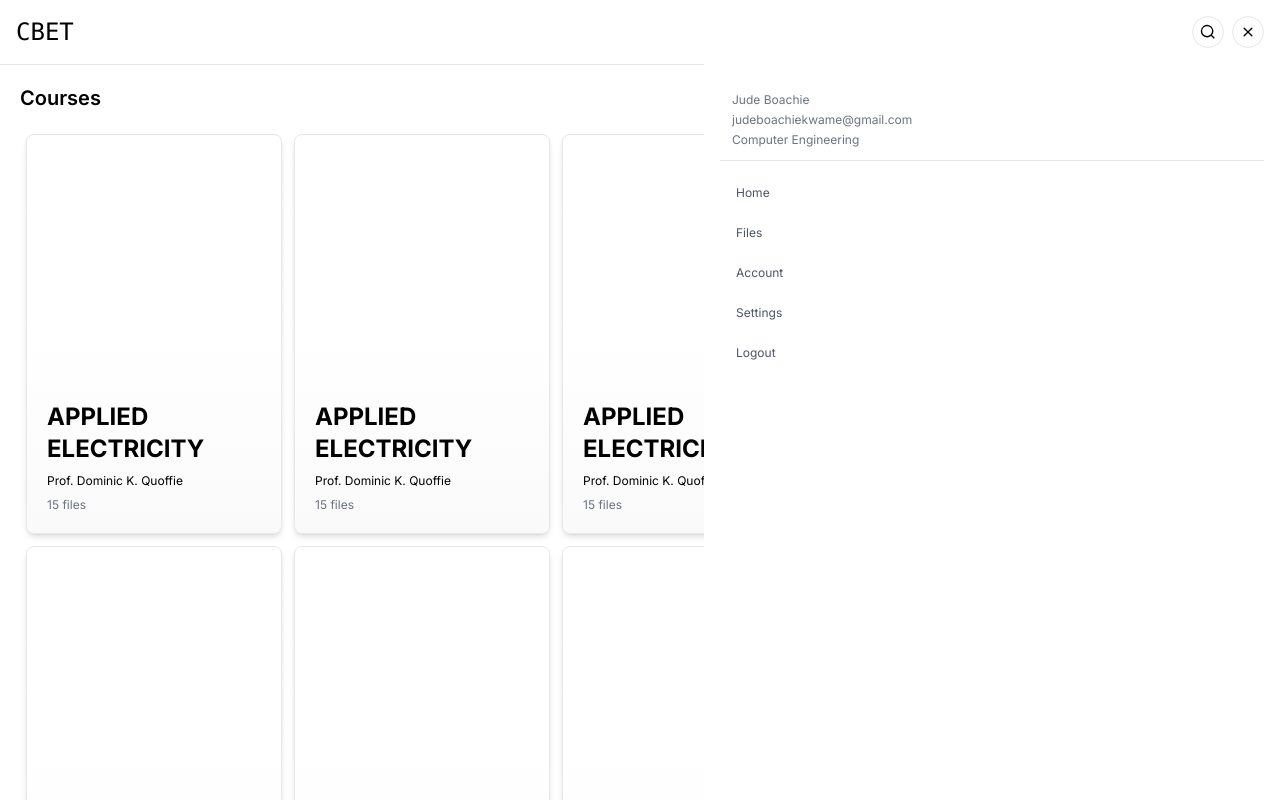
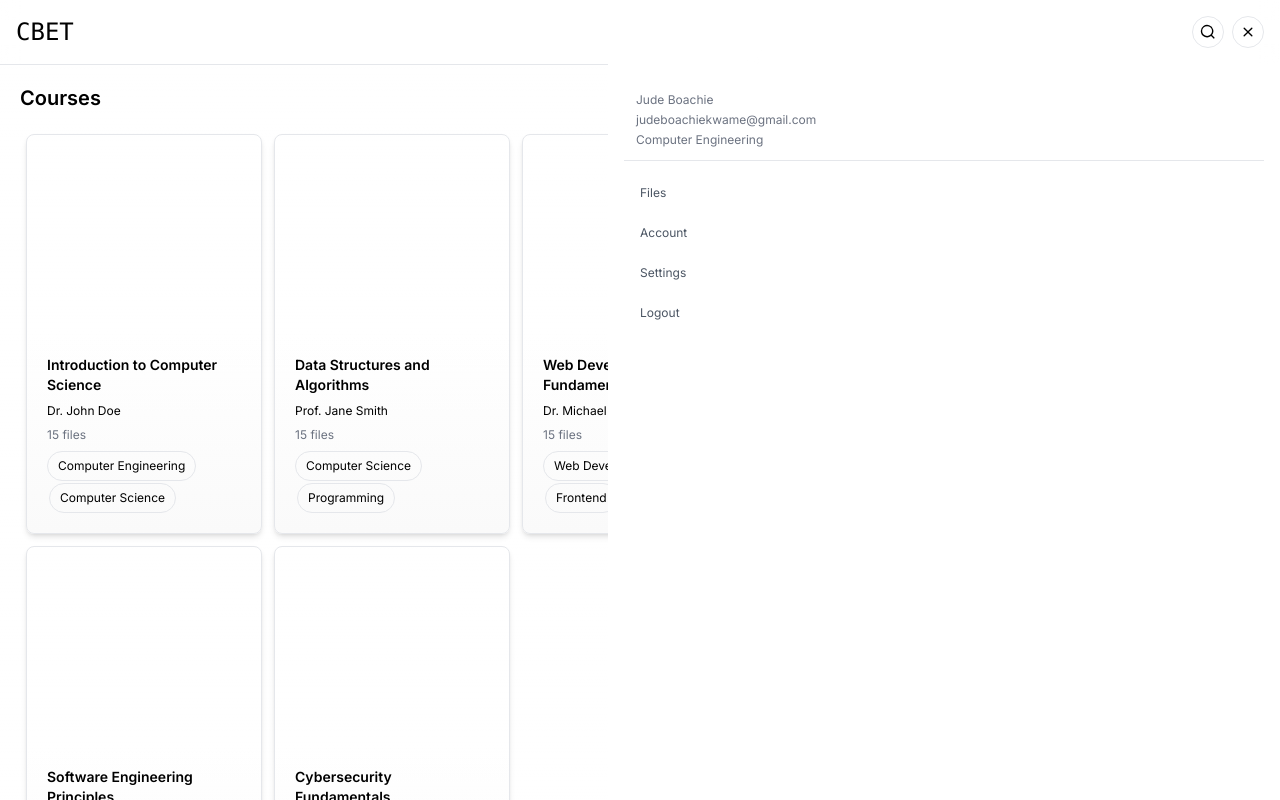
Before and after one commit to jdboachie/cbethub, a Next.js app: page / in a window 1280 px wide. Both pictures are taken after a click on the icon 1248 px from the left and 32 px from the top of the page. Shown: the top 800 px of the page. Built offline with nearby package versions, Linux system fonts and the light colour scheme.

Commit message:
dev update

```diff
--- a/app/page.tsx
+++ b/app/page.tsx
@@ -25,16 +25,46 @@ const Home = () => {
             <p
                 className='text-left text-xl font-semibold dark:text-[#eee]'
             >
-                Courses</p>
+                Courses
+            </p>
             <div className='w-full max-sm:justify-center max-lg:justify-center flex'>
-                <div className="w-fit grid grid-cols-4 max-sm:grid-cols-1 max-md:grid-cols-2 max-lg:grid-cols-3">
-                    <CourseCard />
-                    <CourseCard />
-                    <CourseCard />
-                    <CourseCard />
-                    <CourseCard />
-                    <CourseCard />
-                    <CourseCard />
+                <div className="w-fit grid grid-cols-5 max-sm:grid-cols-2 max-md:grid-cols-3 max-lg:grid-cols-4">
+                    <CourseCard
+                        courseName='Introduction to Computer Science'
+                        lecturerName='Dr. John Doe'
+                        tags={['Computer Engineering', 'Computer Science']}
+                    />
+                    <CourseCard
+                        courseName='Data Structures and Algorithms'
+                        lecturerName='Prof. Jane Smith'
+                        tags={['Computer Science', 'Programming']}
+                    />
+                    <CourseCard
+                        courseName='Web Development Fundamentals'
+                        lecturerName='Dr. Michael Johnson'
+                        tags={['Web Development', 'Frontend', 'Backend']}
+                    />
+                    <CourseCard
+                        courseName='Machine Learning Basics'
+                        lecturerName='Dr. Emily Brown'
+                        tags={['Artificial Intelligence', 'Data Science']}
+                    />
+                    <CourseCard
+                        courseName='Database Management Systems'
+                        lecturerName='Prof. David Lee'
+                        tags={['Database Design', 'SQL']}
+                    />
+                    <CourseCard
+                        courseName='Software Engineering Principles'
+                        lecturerName='Dr. Samantha White'
+                        tags={['Software Development', 'Project Management']}
+                    />
+                    <CourseCard
+                        courseName='Cybersecurity Fundamentals'
+                        lecturerName='Prof. Alex Rodriguez'
+                        tags={['Network Security', 'Information Systems']}
+/>
+
                 </div>
 
             </div>
--- a/components/CourseCard.tsx
+++ b/components/CourseCard.tsx
@@ -1,23 +1,33 @@
-import React from 'react'
+import Tag from "./Tag"
 
-const CourseCard = () => {
+const CourseCard = (
+    {
+        courseName,
+        courseCode,
+        lecturerName,
+        tags,
+    } : {
+        courseName?: string,
+        courseCode?: string,
+        lecturerName?: string,
+        tags?: string[],
+    }
+) => {
   return (
     <div
-        className='border dark:border-[#333] rounded-lg w-[16em] h-[50vh] max-sm:w-[80vw] max-sm:h-[40vh] p-5 justify-end items-start flex flex-col space-y-2 m-1.5 cursor-pointer
-                bg-gradient-to-b from-transparent via-transparent to-zinc-50 shadow-md transition duration-300 ease-in-out
-                hover:from-transparent hover:via-transparent hover:to-zinc-300 hover:shadow-lg
-                dark:hover:from-transparent dark:hover:via-transparent dark:hover:to-zinc-900 dark:hover:shadow-lg
+        className='border dark:border-[#333] rounded-lg w-fit h-[50vh] max-sm:h-[40vh] p-5 justify-end items-start flex flex-col space-y-2 m-1.5 cursor-pointer
+                bg-gradient-to-b from-transparent via-transparent to-zinc-50 shadow-md transition duration-300 ease-in-out hover:shadow-lg
                 dark:from-[#111] dark:via-[#111] dark:to-zinc-900 dark:shadow-lg'
     >
         <p
-            className='text-left text-2xl max-sm:text-lg font-bold dark:text-[#eee]'
+            className='text-left text-sm max-sm:text-sm font-semibold dark:text-[#eee]'
         >
-            APPLIED ELECTRICITY
+            {courseName}
         </p>
         <p
             className='text-left text-xs'
         >
-            Prof. Dominic K. Quoffie
+            {lecturerName}
         </p>
         {/* <div
             className='flex space-x-0.5 rounded-md border p-1 text-gray-800 bg-gradient-to-b from-transparent via-transparent to-zinc-300'
@@ -36,6 +46,17 @@ const CourseCard = () => {
         >
             15 files
         </div>
+
+        <div
+            className="w-full flex flex-wrap space-x-0.5 space-y-0.5"
+        >
+            {tags?.map((tag, index) => (
+                <Tag
+                    key={index}
+                    tag={tag}
+                />
+            ))}
+        </div>
     </div>
   )
 }
--- a/components/DropDownMenu.tsx
+++ b/components/DropDownMenu.tsx
@@ -2,7 +2,7 @@ import Link from 'next/link'
 
 const DropDownMenu = () => {
   return (
-    <div className='fixed h-screen w-screen max-w-xl top-11 right-0 p-4 bg-white dark:bg-black'>
+    <div className='fixed h-screen w-screen max-w-2xl top-11 right-0 p-4 bg-white dark:bg-black'>
         <div
             className='w-full h-fit justify-start items-start flex flex-col space-y-2 cursor-pointer'
         >
@@ -12,21 +12,26 @@ const DropDownMenu = () => {
                 <p className=''>Computer Engineering</p>
             </div>
             <ul className='w-full p-1 text-gray-600 dark:text-[#eee]'>
-                <li className='flex space-x-1 p-3 rounded-lg text-left text-xs hover:bg-gray-100 dark:hover:bg-[#111] w-full'>
-                    <Link href={''}>Home</Link>
-                </li>
-                <li className='flex space-x-1 p-3 rounded-lg text-left text-xs hover:bg-gray-100 dark:hover:bg-[#111] w-full'>
-                    <Link href={''}>Files</Link>
-                </li>
-                <li className='flex space-x-1 p-3 rounded-lg text-left text-xs hover:bg-gray-100 dark:hover:bg-[#111] w-full'>
-                    <Link href={''}>Account</Link>
-                </li>
-                <li className='flex space-x-1 p-3 rounded-lg text-left text-xs hover:bg-gray-100 dark:hover:bg-[#111] w-full'>
-                    <Link href={''}>Settings</Link>
-                </li>
-                <li className='flex space-x-1 p-3 rounded-lg text-left text-xs hover:bg-gray-100 dark:hover:bg-[#111] w-full'>
-                    <Link href={''}>Logout</Link>
-                </li>
+                <Link
+                    href={'/'}
+                    className='flex space-x-1 p-3 rounded-lg text-left text-xs hover:bg-gray-100 dark:hover:bg-[#111] w-full'>
+                    Files
+                </Link>
+                <Link
+                    href={'/account'}
+                    className='flex space-x-1 p-3 rounded-lg text-left text-xs hover:bg-gray-100 dark:hover:bg-[#111] w-full'>
+                    Account
+                </Link>
+                <Link
+                    href={'/account/settings'}
+                    className='flex space-x-1 p-3 rounded-lg text-left text-xs hover:bg-gray-100 dark:hover:bg-[#111] w-full'>
+                    Settings
+                </Link>
+                <Link
+                    href={'/logout'}
+                    className='flex space-x-1 p-3 rounded-lg text-left text-xs hover:bg-gray-100 dark:hover:bg-[#111] w-full'>
+                    Logout
+                </Link>
             </ul>
         </div>
     </div>
--- /dev/null
+++ b/components/Tag.tsx
@@ -0,0 +1,14 @@
+import React from 'react'
+
+const Tag = ({tag}: {tag?:string}) => {
+  return (
+    <div
+        className='border dark:text-[#eee] rounded-full w-fit py-1.5 px-2.5 text-xs'
+    >
+        {/*This will contain a link to a page that will show all courses and files with the tag*/}
+        {tag}
+    </div>
+  )
+}
+
+export default Tag
```
